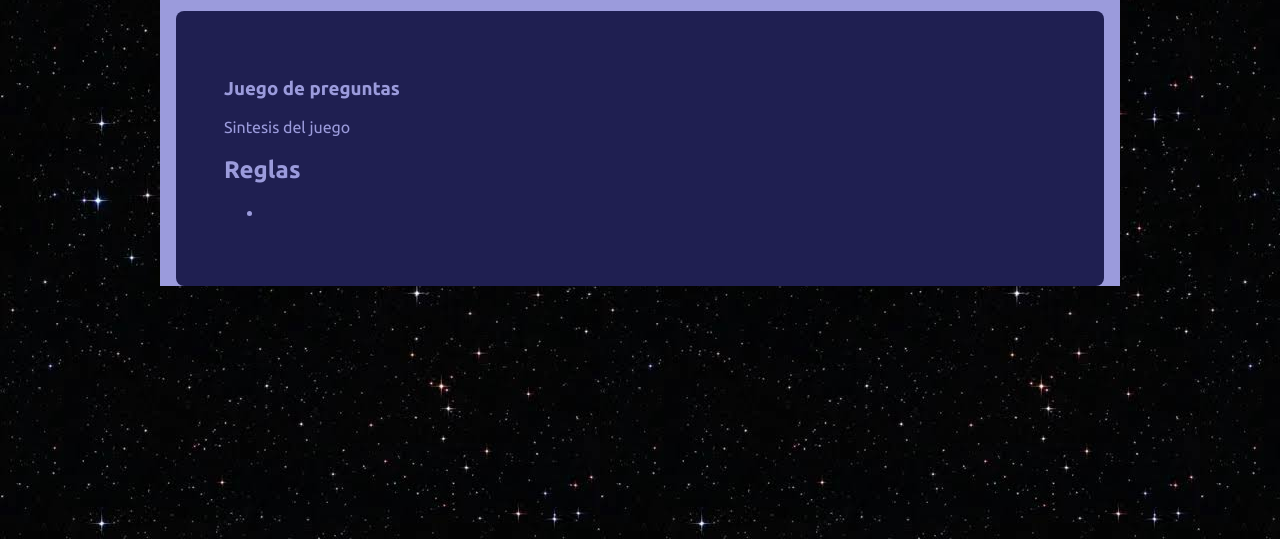
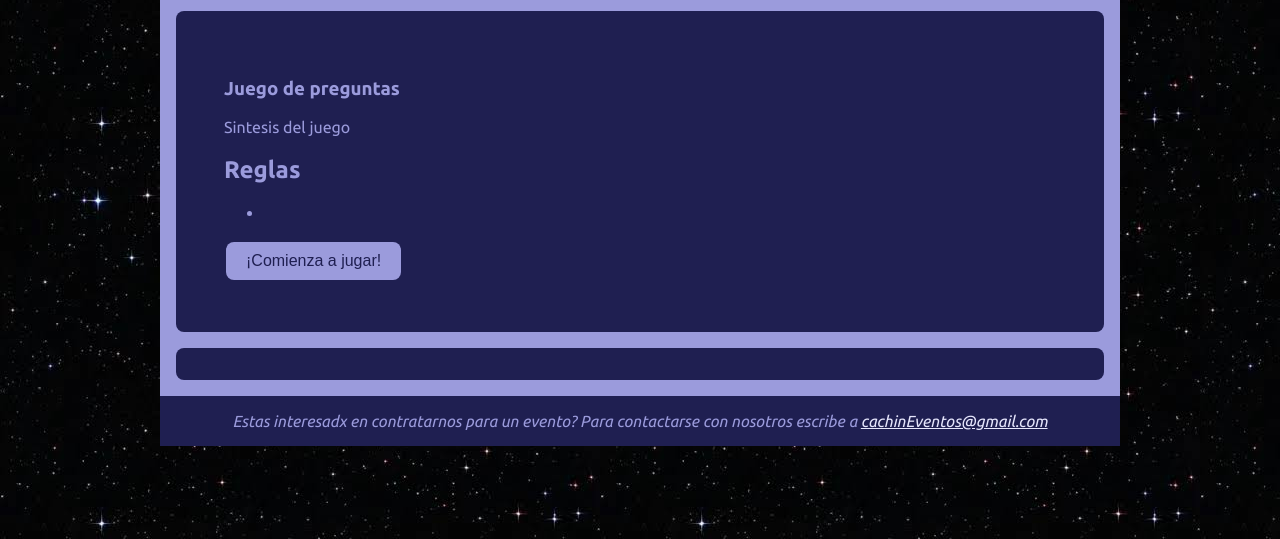
Before and after one commit to nahiarasosto/Trabajo-Practico-1, a plain HTML site: page preguntas.html in a window 1280 px wide. Shown: the part 261-800 px from the top of the page. Drawn offline with Linux system fonts and the light colour scheme.

Commit message:
Inicio de juego de preguntas
Comence a crear elementos para darle vida al juego de preguntas tomando elementos del DOM en el archivo de js.

```diff
--- a/js/preguntas.js
+++ b/js/preguntas.js
@@ -0,0 +1,4 @@
+//VARIABLES
+//Para tomar elementos
+let boton = document.querySelector('#botonInicioPreg');
+let pagJuego = document.querySelector('#seccionJuegoPreg');
--- a/preguntas.html
+++ b/preguntas.html
@@ -33,9 +33,16 @@
                         <ul>
                             <li></li>
                         </ul>
+                        <button type="button" id="botonInicioPreg">¡Comienza a jugar!</button>
                     </article>
                 </section>
+                <section id="seccionJuegoPreg">
+
+                </section>
             </main>
+            <footer class="piedepagina">
+                <address>Estas interesadx en contratarnos para un evento? Para contactarse con nosotros escribe a <a href="mailto:cachinEventos@gmail.com">cachinEventos@gmail.com</a></address>
+            </footer>
         </div>
         <script src="js/preguntas.js"></script>
     </body>
```
